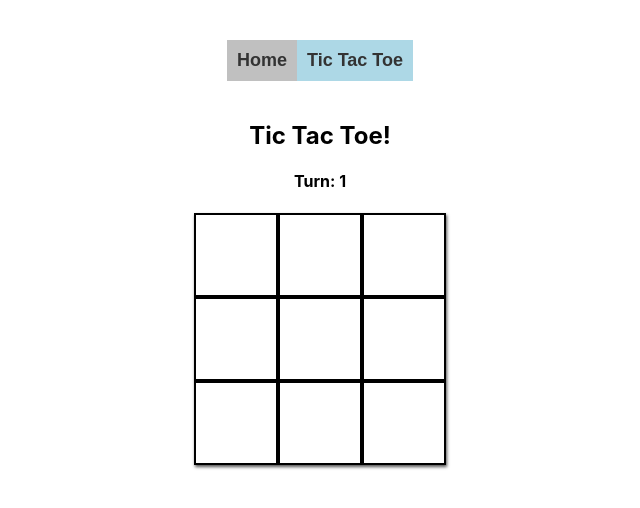
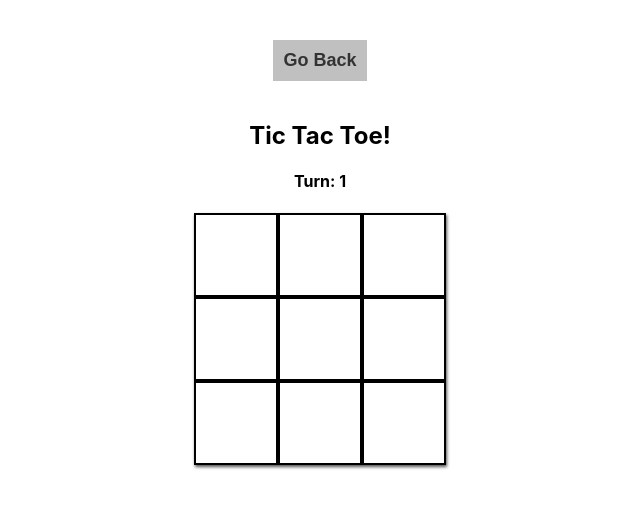
Before and after one commit to mdxprograms/kids-games, a React (Create React App) app: page / in a window 1280 px wide. Both pictures are taken after a click on the button "Tic Tac Toe". Shown: the top 508 px of the page, without its empty margins (320-960 px from the left). Built offline with nearby package versions, Linux system fonts and the light colour scheme.

Commit message:
Using home for game selection

```diff
--- a/src/App.js
+++ b/src/App.js
@@ -25,8 +25,10 @@ class App extends Component {
 
     return (
       <div id="app">
-        <Header appState={this.state} changeView={this.changeView} />
-        <View appState={this.state} selectUser={this.selectUser} />
+        {this.state.currentView !== HomeView && (
+          <Header appState={this.state} changeView={this.changeView} />
+        )}
+        <View appState={this.state} changeView={this.changeView} />
       </div>
     );
   }
--- a/src/Header.js
+++ b/src/Header.js
@@ -8,20 +8,23 @@ const styles = () => ({
   width: "50%"
 });
 
+const navStyles = () => ({
+  display: "flex",
+  justifyContent: "center"
+});
+
+const navItemStyles = () => ({
+  margin: "5px"
+});
+
 const Header = ({ appState, changeView }) => (
   <header style={styles()}>
-    <nav>
+    <nav style={navStyles()}>
       <Button
         styles={{ background: "silver" }}
         onClick={() => changeView(appState.views.home)}
       >
-        Home
-      </Button>
-      <Button
-        styles={{ background: "lightblue" }}
-        onClick={() => changeView(appState.views.ticTacToe)}
-      >
-        Tic Tac Toe
+        Go Back
       </Button>
     </nav>
   </header>
--- a/src/views/Home.js
+++ b/src/views/Home.js
@@ -1,8 +1,18 @@
 import React from "react";
 
-const Home = ({ appState, selectUser }) => (
+import Button from "../Button";
+
+const Home = ({ appState, changeView }) => (
   <div style={{ textAlign: "center" }} className="home">
     <h2>Choose a game to get started</h2>
+    <div className="game-menu">
+      <Button
+        styles={{ background: "lightblue" }}
+        onClick={() => changeView(appState.views.ticTacToe)}
+      >
+        Tic Tac Toe
+      </Button>
+    </div>
   </div>
 );
 
```
